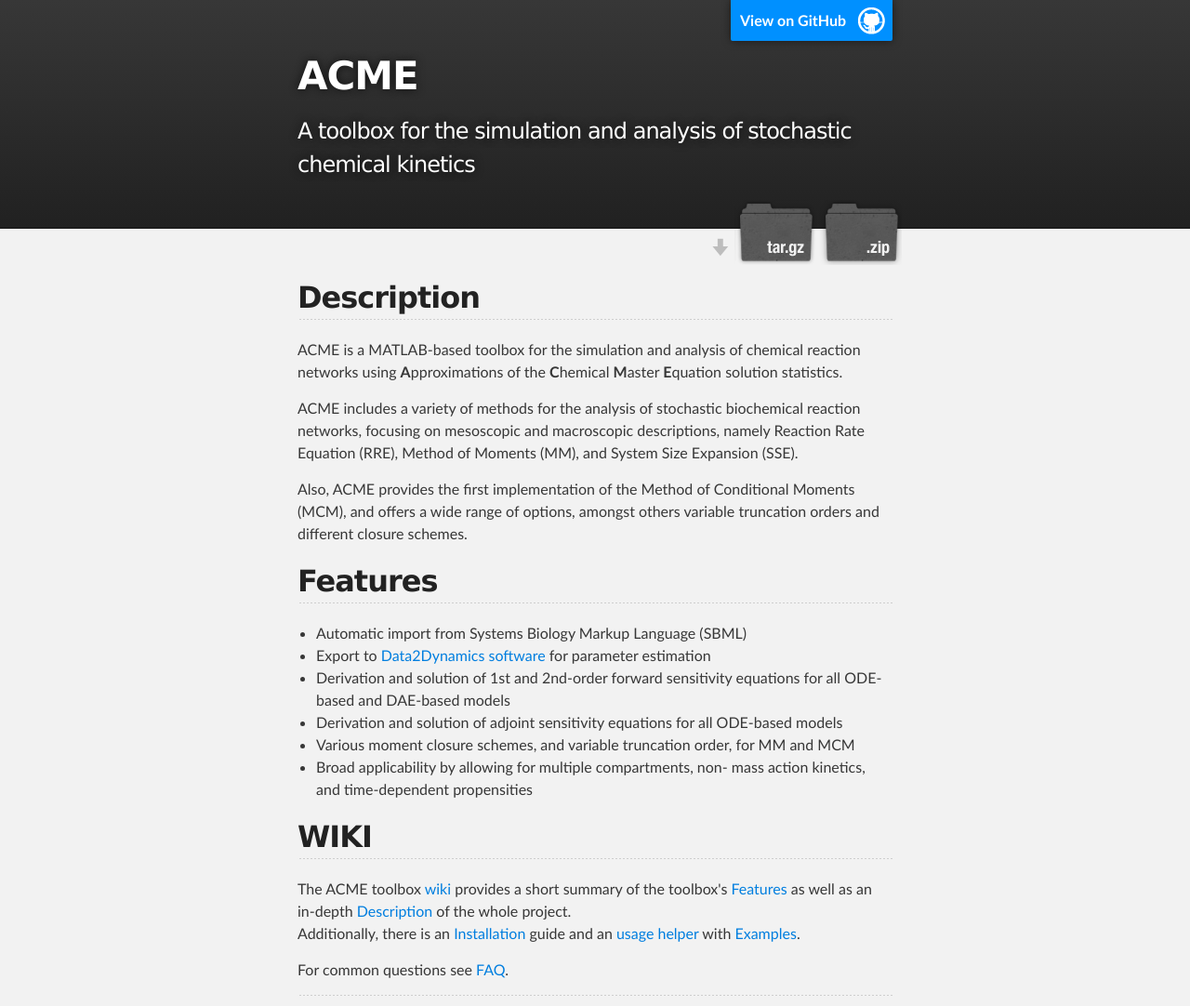
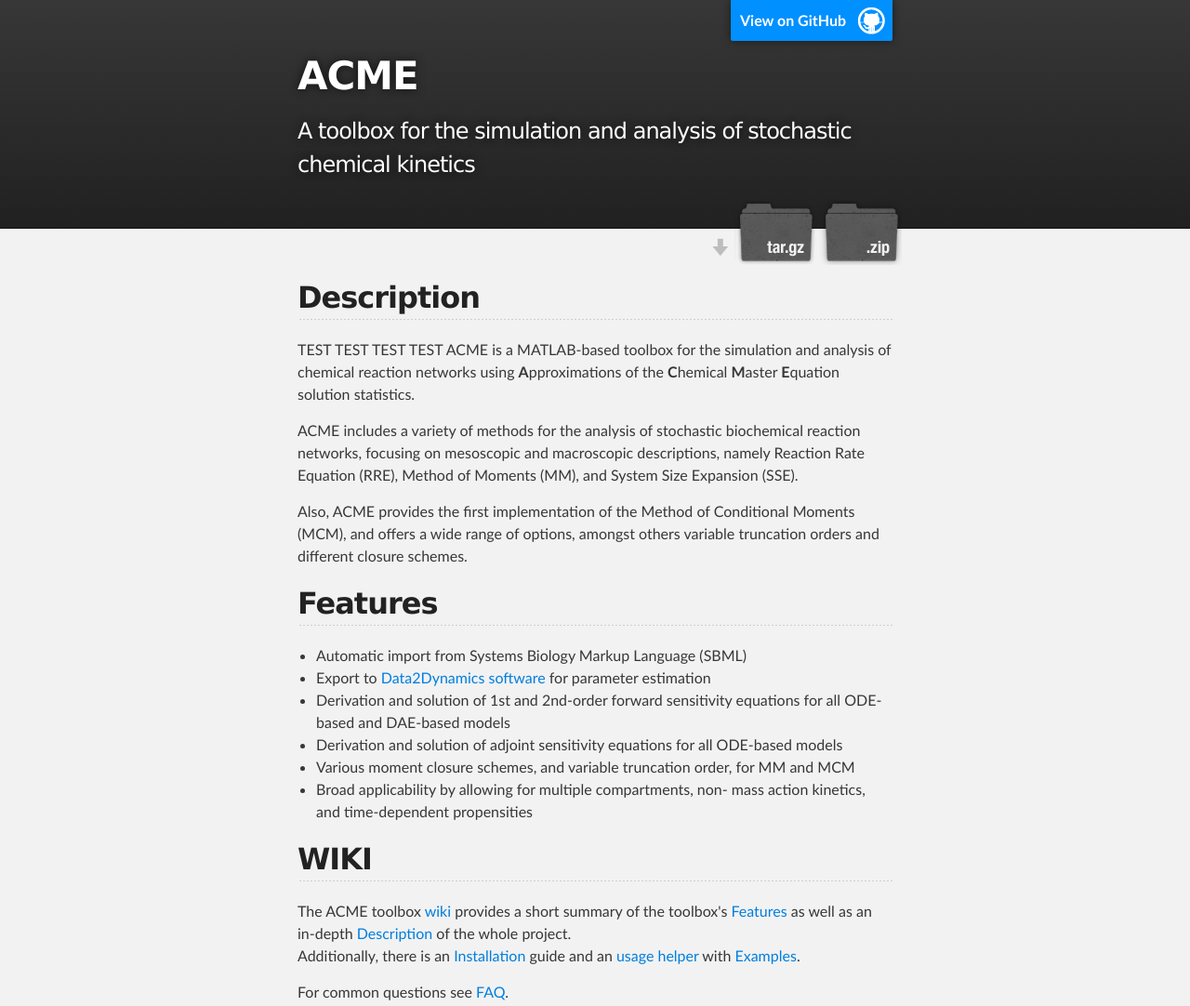
Before and after one commit to nick4git/acme_new_website, a plain HTML site: page examples.html in a window 1280 px wide. Shown: the top 1082 px of the page at 93% size. Drawn offline with Linux system fonts and the light colour scheme.

Commit message:
Update examples.html

```diff
--- a/examples.html
+++ b/examples.html
@@ -34,7 +34,8 @@
         <h2>
 <a id="description" class="anchor" href="#description" aria-hidden="true"><span class="octicon octicon-link"></span></a>Description</h2>
 
-<p>ACME is a MATLAB-based toolbox for the simulation and analysis of chemical reaction networks using <strong>A</strong>pproximations of the <strong>C</strong>hemical <strong>M</strong>aster <strong>E</strong>quation solution statistics.</p>
+<p>TEST TEST TEST TEST
+ACME is a MATLAB-based toolbox for the simulation and analysis of chemical reaction networks using <strong>A</strong>pproximations of the <strong>C</strong>hemical <strong>M</strong>aster <strong>E</strong>quation solution statistics.</p>
 
 <p>ACME includes a variety of methods for the analysis of stochastic biochemical reaction networks, focusing on mesoscopic and macroscopic descriptions, namely Reaction Rate Equation (RRE), Method of Moments (MM), and System Size Expansion (SSE). </p>
 
```
